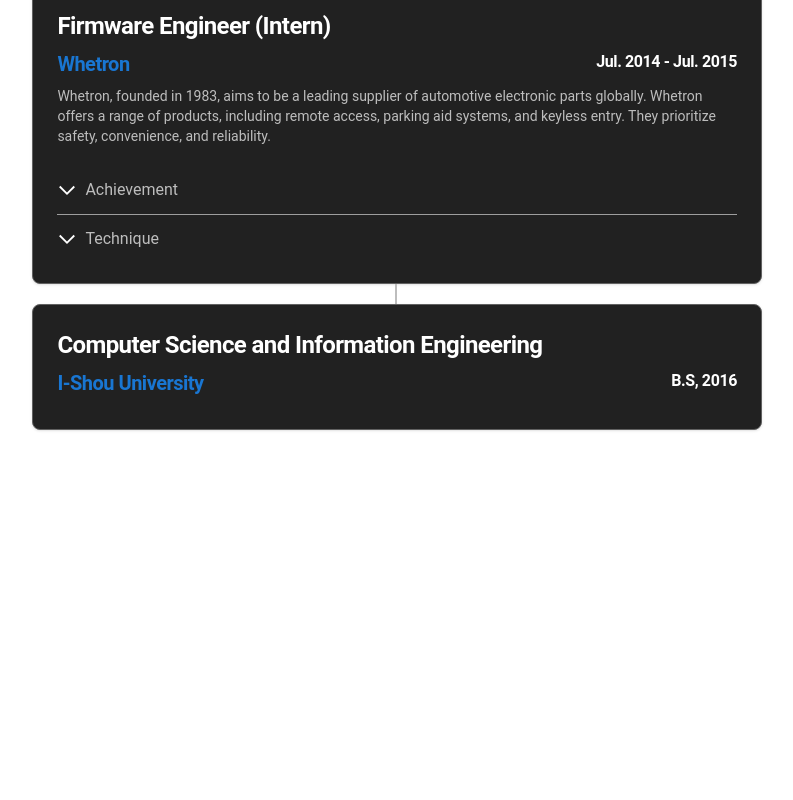
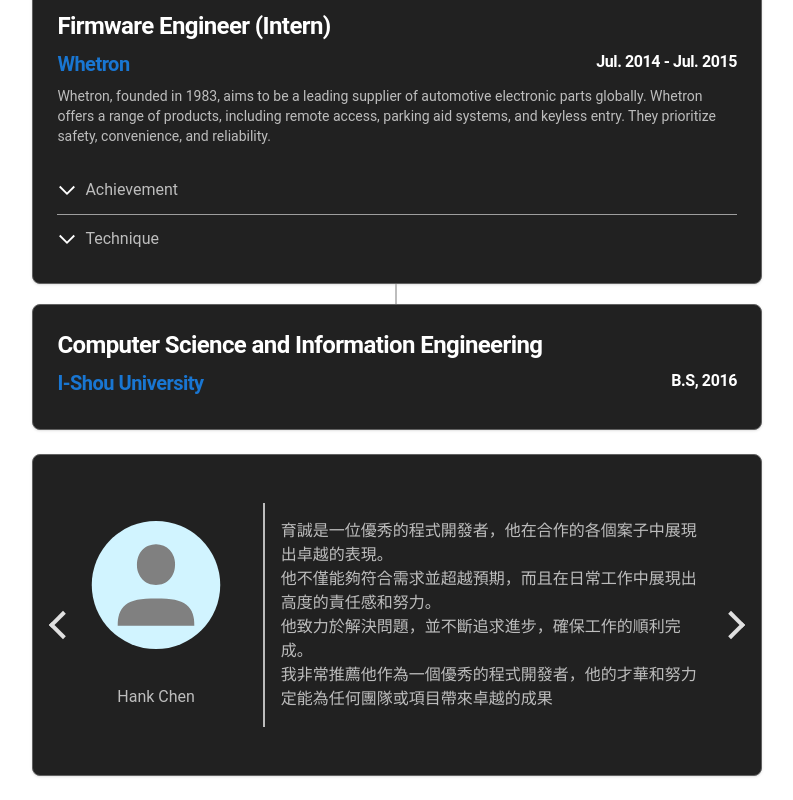
Before and after one commit to MakotoAtsu/MakotoAtsu.github.io, a React (Vite) app: page / in a window 1280 px wide. Shown: the part 2512-3312 px from the top of the page, without its empty margins (390-1183 px from the left). Before the commit the page ends 2966 px from the top, so only its background shows below. Built offline with nearby package versions, Linux system fonts and the light colour scheme.

Commit message:
Add Recommend Card

```diff
--- a/package.json
+++ b/package.json
@@ -14,7 +14,8 @@
     "@heroicons/react": "^2.0.17",
     "@material-tailwind/react": "^2.0.0",
     "react": "^18.2.0",
-    "react-dom": "^18.2.0"
+    "react-dom": "^18.2.0",
+    "react-markdown": "^8.0.7"
   },
   "devDependencies": {
     "@types/react": "^18.0.28",
--- a/src/App.tsx
+++ b/src/App.tsx
@@ -6,16 +6,33 @@
 import Summary from './compoments/Summary'
 import history from './history.json'
 import ProjectCard from './compoments/ProjectCard'
+import Carousel from './compoments/Carousel'
+import RefCard from './compoments/RefCard'
 
 const App = () => {
+    const HankRef = {
+        text: `育誠是一位優秀的程式開發者，他在合作的各個案子中展現出卓越的表現。
+        他不僅能夠符合需求並超越預期，而且在日常工作中展現出高度的責任感和努力。
+        他致力於解決問題，並不斷追求進步，確保工作的順利完成。
+        我非常推薦他作為一個優秀的程式開發者，他的才華和努力定能為任何團隊或項目帶來卓越的成果`,
+        name: `Hank Chen`,
+    }
+
+    const LarryRef = {
+        text: `在一起工作的時間裡，育誠很快速的理解了整個系統，並能獨立解決問題。
+        在管理方面的能力尤其出色，且總能迅速學習新的技術和工具。
+        除此之外，團隊合作能力也非常優秀。總是能有效地與團隊成員進行溝通，並在需要的時候樂於助人。正面的態度和對工作的熱情也在團隊中深受大家的喜愛。`,
+        name: `Larry Tang`,
+    }
+
     return (
         <>
             <Background />
             <div
                 id="profile-card"
                 className={[
-                    'md:fixed ',
-                    'md:flex ',
+                    'md:fixed',
+                    'md:flex',
                     'md:w-[24vw] ',
                     'md:h-[92vh]',
                     'md:pt-0',
@@ -26,13 +43,13 @@
             </div>
             <div
                 id="content"
-                className="
-                px-[5vw] md:px-[10vw]
-                md:pl-[33vw]
-                pt-[15vh] md:pt-[20vh]
-                flex flex-col
-                items-center
-                "
+                className={[
+                    'px-[5vw] md:px-[10vw]',
+                    'md:pl-[33vw]',
+                    'pt-[15vh] md:pt-[20vh]',
+                    'flex flex-col',
+                    'items-center',
+                ].join(' ')}
             >
                 <Title text="Who am I ?" />
                 <Summary />
@@ -83,6 +100,14 @@
                 </div>
                 <EduCard />
                 <div className="my-3" />
+
+                <div className="w-full rounded-lg shadow bg-gray-900 border-gray-700 border text-gray-400">
+                    <Carousel>
+                        <RefCard {...HankRef} />
+                        <RefCard {...LarryRef} />
+                    </Carousel>
+                </div>
+                <div className="my-3" />
             </div>
         </>
     )
--- /dev/null
+++ b/src/compoments/Carousel.tsx
@@ -0,0 +1,91 @@
+import { PropsWithChildren, useRef } from 'react'
+
+interface CarouselProps {
+    width?: number
+    height?: number
+}
+
+export default function Carousel(props: PropsWithChildren<CarouselProps>) {
+    const parentRef = useRef<HTMLDivElement>(null)
+    let children = props.children as JSX.Element[]
+
+    if (!children.length) {
+        children = []
+        children.push(props.children as JSX.Element)
+    }
+
+    const moveScroll = (offset: number) => {
+        const length = children.length
+        const width = parentRef.current?.clientWidth || 0
+        const scrollLeft = parentRef.current?.scrollLeft || 0
+
+        console.log(scrollLeft, width, length)
+
+        const disturbances = width/10
+        switch (offset) {
+            case -1:
+                if (scrollLeft + disturbances < width) {
+                    console.log('go to end')
+                    parentRef.current?.scrollTo({
+                        left: width * (length - 1),
+                        behavior: 'smooth',
+                    })
+                    return
+                }
+                break
+            case 1:
+                if (scrollLeft + disturbances >= width * (length - 1)) {
+                    console.log('go to start')
+                    parentRef.current?.scrollTo({
+                        left: 0,
+                        behavior: 'smooth',
+                    })
+                    return
+                }
+                break
+            default:
+                break
+        }
+
+        parentRef.current?.scrollBy({
+            left: offset * width,
+            behavior: 'smooth',
+        })
+    }
+
+    const narrowCss = [
+        'w-[20px]',
+        'border-solid border-gray-300',
+        'border-t-4 border-l-4',
+    ]
+
+    return (
+        <div className="h-full w-full relative">
+            <div
+                ref={parentRef}
+                id="Carousel"
+                className={[
+                    'flex overflow-hidden scroll-smooth snap-x',
+                    'relative',
+                ].join(' ')}
+            >
+                {children.map((child, idx) => (
+                    <div className="min-w-full" key={idx}>
+                        {child}
+                    </div>
+                ))}
+            </div>
+            <div className="flex justify-between absolute top-1/2 h-[20px] w-full">
+                <div
+                    className={narrowCss.join(' ') + ' ml-5 -rotate-45'}
+                    onClick={() => moveScroll(-1)}
+                />
+
+                <div
+                    className={narrowCss.join(' ') + ' mr-5 rotate-[135deg]'}
+                    onClick={() => moveScroll(1)}
+                />
+            </div>
+        </div>
+    )
+}
--- a/src/compoments/JobCard.tsx
+++ b/src/compoments/JobCard.tsx
@@ -55,11 +55,7 @@
 export default function JobCard(props: JobCardProps) {
     return (
         <div className={`w-full`}>
-            <div
-                // href="#"
-                // max-w-sm
-                className="block p-6 border rounded-lg shadow bg-gray-900 border-gray-700"
-            >
+            <div className="block p-6 border rounded-lg shadow bg-gray-900 border-gray-700">
                 <div className="md:flex justify-between">
                     <h3 className="inline-block mb-2 text-2xl font-bold tracking-tight text-white">
                         {props.title}
--- a/src/compoments/ProjectCard.tsx
+++ b/src/compoments/ProjectCard.tsx
@@ -7,14 +7,18 @@
 export default function ProjectCard(props: ProjectCardProps) {
     return (
         <div
-            className="p-1 hover:p-0 transition-all duration-300
-                       h-full w-full"
+            className={[
+                'p-1 hover:p-0 transition-all duration-300',
+                'h-full w-full',
+            ].join(' ')}
         >
             <div
-                className="p-0 hover:p-1 transition-all duration-300
-                           border border-gray-700
-                         bg-gray-900 hover:bg-gray-800
-                           cursor-pointer shadow rounded-lg"
+                className={[
+                    'p-0 hover:p-1 transition-all duration-300',
+                    'border border-gray-700',
+                    'bg-gray-900 hover:bg-gray-800',
+                    'cursor-pointer shadow rounded-lg',
+                ].join(' ')}
             >
                 <a className="block p-4" href={props.link} target="_blank">
                     <h3 className="text-center text-base font-bold tracking-tight text-white">
--- /dev/null
+++ b/src/compoments/RefCard.tsx
@@ -0,0 +1,34 @@
+import ReactMarkdown from 'react-markdown'
+import Avatar from '../assets/icon/Avatar.svg'
+
+export interface RefCardProps {
+    image?: string
+    name: string
+    text: string
+}
+
+export default function RefCard(props: RefCardProps) {
+    return (
+        <div className="h-full w-full p-12 md:flex">
+            <div className="md:w-1/4 flex flex-col justify-around">
+                <img
+                    className="h-32 rounded-full"
+                    src={props.image ? props.image : Avatar}
+                    alt="Avatar"
+                />
+                <div className="text-center">{props.name}</div>
+            </div>
+            <div
+                className={[
+                    'h-full md:ml-8 p-4',
+                    'md:w-3/4',
+                    'md:border-l-2 border-gray-400',
+                ].join(' ')}
+            >
+                <div className="prose">
+                    <ReactMarkdown>{props.text}</ReactMarkdown>
+                </div>
+            </div>
+        </div>
+    )
+}
```
Also changed, not shown: src/assets/icon/Avatar.svg (added), 1 other file (tests, documents, lock files or other folders).
